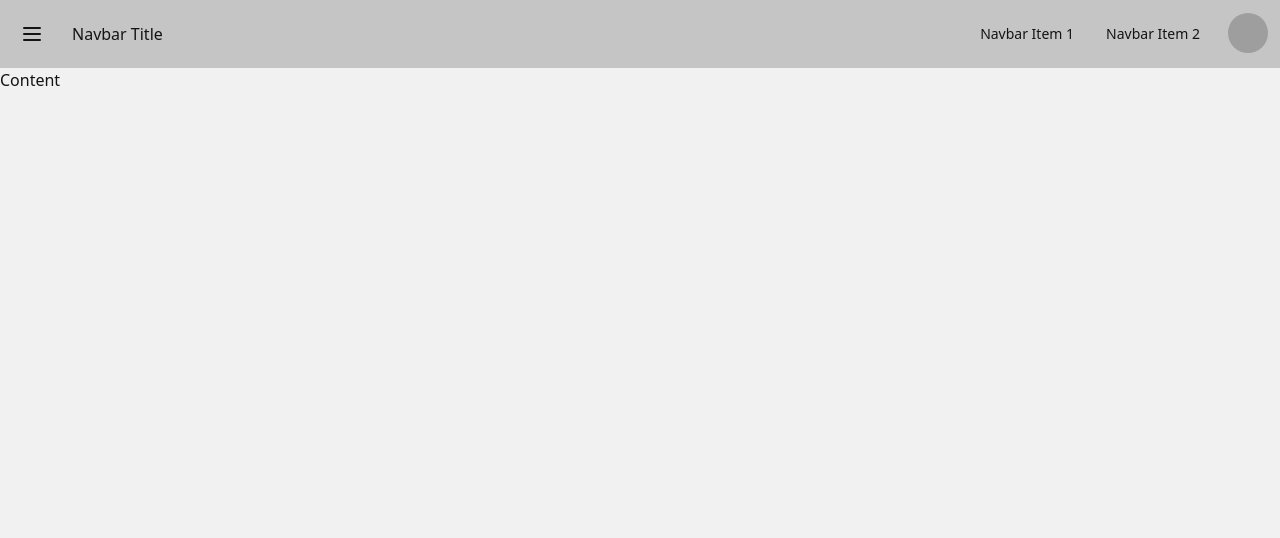
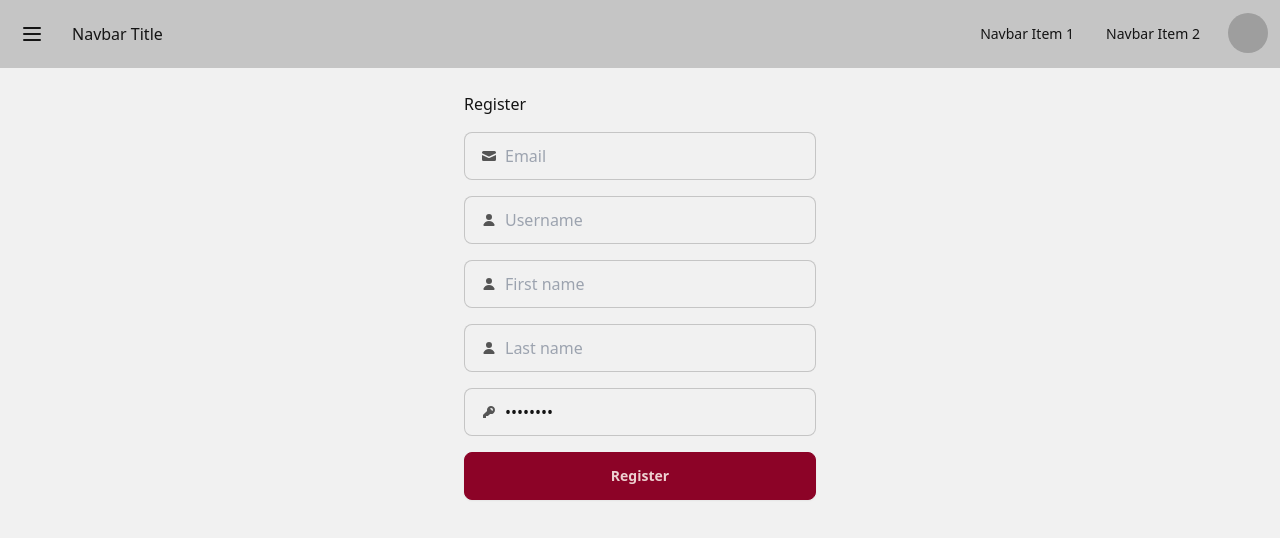
Before and after one commit to Jesuph-teaching/first-dashboard, a React (Vite) app: page / in a window 1280 px wide. Shown: the top 538 px of the page. Built offline with nearby package versions, Linux system fonts and the light colour scheme; grey boxes are pictures that could not be loaded.

Commit message:
feat: Add Register component and update Content component to include Register form

```diff
--- a/src/components/Content.jsx
+++ b/src/components/Content.jsx
@@ -1,3 +1,9 @@
+import Register from "./Register";
+
 export function Content() {
-	return <div>Content</div>;
+	return (
+		<div>
+			<Register />
+		</div>
+	);
 }
--- a/src/components/Register.jsx
+++ b/src/components/Register.jsx
@@ -1,17 +1,92 @@
+// pass: ibnsup@24
 export default function Register() {
 	return (
-		<div>
+		<div className="flex flex-col gap-4 px-12 py-6 max-w-md mx-auto">
 			<h1>Register</h1>
-			<form>
-				<label htmlFor="name">First Name:</label>
-				<input type="text" id="firstName" name="firstName" required />
-				<label htmlFor="name">Last Name:</label>
-				<input type="text" id="lastName" name="lastName" required />
-				<label htmlFor="email">Email:</label>
-				<input type="email" id="email" name="email" required />
-				<label htmlFor="password">Password:</label>
-				<input type="password" id="password" name="password" required />
-				<button type="submit">Register</button>
+			<form className="flex flex-col gap-4">
+				<label className="input input-bordered flex items-center gap-2">
+					<svg
+						xmlns="http://www.w3.org/2000/svg"
+						viewBox="0 0 16 16"
+						fill="currentColor"
+						className="h-4 w-4 opacity-70"
+					>
+						<path d="M2.5 3A1.5 1.5 0 0 0 1 4.5v.793c.026.009.051.02.076.032L7.674 8.51c.206.1.446.1.652 0l6.598-3.185A.755.755 0 0 1 15 5.293V4.5A1.5 1.5 0 0 0 13.5 3h-11Z" />
+						<path d="M15 6.954 8.978 9.86a2.25 2.25 0 0 1-1.956 0L1 6.954V11.5A1.5 1.5 0 0 0 2.5 13h11a1.5 1.5 0 0 0 1.5-1.5V6.954Z" />
+					</svg>
+					<input
+						type="email"
+						name="email"
+						className="grow"
+						placeholder="Email"
+					/>
+				</label>
+				<label className="input input-bordered flex items-center gap-2">
+					<svg
+						xmlns="http://www.w3.org/2000/svg"
+						viewBox="0 0 16 16"
+						fill="currentColor"
+						className="h-4 w-4 opacity-70"
+					>
+						<path d="M8 8a3 3 0 1 0 0-6 3 3 0 0 0 0 6ZM12.735 14c.618 0 1.093-.561.872-1.139a6.002 6.002 0 0 0-11.215 0c-.22.578.254 1.139.872 1.139h9.47Z" />
+					</svg>
+					<input
+						type="text"
+						name="username"
+						className="grow"
+						placeholder="Username"
+					/>
+				</label>
+				<label className="input input-bordered flex items-center gap-2">
+					<svg
+						xmlns="http://www.w3.org/2000/svg"
+						viewBox="0 0 16 16"
+						fill="currentColor"
+						className="h-4 w-4 opacity-70"
+					>
+						<path d="M8 8a3 3 0 1 0 0-6 3 3 0 0 0 0 6ZM12.735 14c.618 0 1.093-.561.872-1.139a6.002 6.002 0 0 0-11.215 0c-.22.578.254 1.139.872 1.139h9.47Z" />
+					</svg>
+					<input
+						type="text"
+						name="firstName"
+						className="grow"
+						placeholder="First name"
+					/>
+				</label>
+				<label className="input input-bordered flex items-center gap-2">
+					<svg
+						xmlns="http://www.w3.org/2000/svg"
+						viewBox="0 0 16 16"
+						fill="currentColor"
+						className="h-4 w-4 opacity-70"
+					>
+						<path d="M8 8a3 3 0 1 0 0-6 3 3 0 0 0 0 6ZM12.735 14c.618 0 1.093-.561.872-1.139a6.002 6.002 0 0 0-11.215 0c-.22.578.254 1.139.872 1.139h9.47Z" />
+					</svg>
+					<input
+						type="text"
+						name="lastName"
+						className="grow"
+						placeholder="Last name"
+					/>
+				</label>
+				<label className="input input-bordered flex items-center gap-2">
+					<svg
+						xmlns="http://www.w3.org/2000/svg"
+						viewBox="0 0 16 16"
+						fill="currentColor"
+						className="h-4 w-4 opacity-70"
+					>
+						<path
+							fillRule="evenodd"
+							d="M14 6a4 4 0 0 1-4.899 3.899l-1.955 1.955a.5.5 0 0 1-.353.146H5v1.5a.5.5 0 0 1-.5.5h-2a.5.5 0 0 1-.5-.5v-2.293a.5.5 0 0 1 .146-.353l3.955-3.955A4 4 0 1 1 14 6Zm-4-2a.75.75 0 0 0 0 1.5.5.5 0 0 1 .5.5.75.75 0 0 0 1.5 0 2 2 0 0 0-2-2Z"
+							clipRule="evenodd"
+						/>
+					</svg>
+					<input type="password" className="grow" value="password" />
+				</label>
+				<button type="submit" className="btn btn-primary">
+					Register
+				</button>
 			</form>
 		</div>
 	);
```
